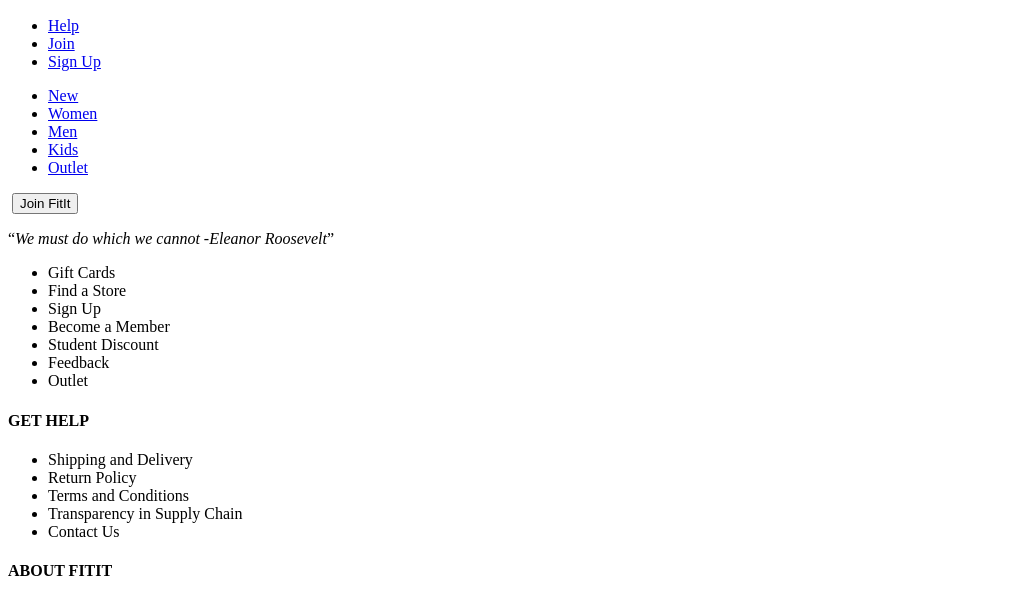
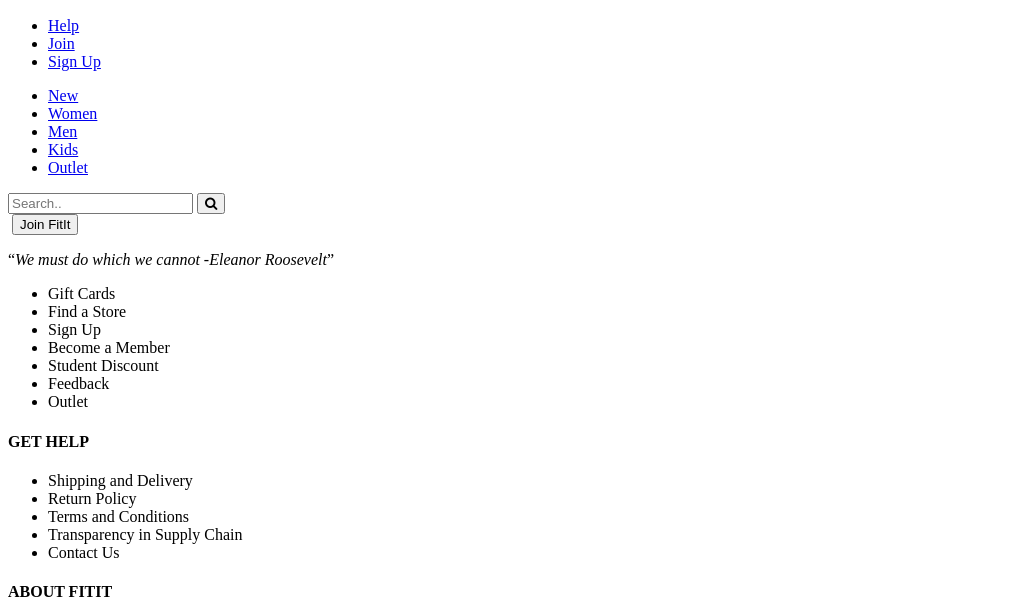
Before and after one commit to becodeorg/yu-4-the-start-up-group-6, a plain HTML site: page productpage.html in a window 1280 px wide. Shown: the part 54-652 px from the top of the page, without its empty margins (0-1020 px from the left). Drawn offline with Linux system fonts and the light colour scheme.

Commit message:
updated the productpage and established a link to the indexpage

```diff
--- a/productpage.html
+++ b/productpage.html
@@ -6,6 +6,8 @@
     <meta name="viewport" content="width=device-width, initial-scale=1.0">
     <title>FitIt</title>
     <link rel="stylesheet" href="style.css">
+    <link rel="stylesheet" href="https://cdnjs.cloudflare.com/ajax/libs/font-awesome/4.7.0/css/font-awesome.min.css">
+    <link rel="" href="index.html">
 </head>
 <body>
 
@@ -14,7 +16,7 @@
     <header>
         <img src="pics/logoFinal_fitIt_72px.png" width="81" height="43.4" alt="FitIt-Logo"> <!--logo-->
 
-        <nav>
+        <nav class="navbar1of2">
             <ul>
                 <!--for productpage<li><a href="#" class="Current">Home</a></li>-->
                 <li><a href="#" title="Help">Help</a></li>
@@ -23,7 +25,7 @@
             </ul>
         </nav>
 
-        <nav>
+        <nav class="navbar2of2">
             <ul>
                 <li><a href="#" title="New">New</a></li>
                 <li><a href="#" title="Women">Women</a></li>
@@ -31,6 +33,10 @@
                 <li><a href="#" title="Kids">Kids</a></li>
                 <li><a href="#" title="Outlet">Outlet</a></li>
             </ul>
+            <form class="searchbtn" action="action_page.php">
+                <input type="text" placeholder="Search.." name="search">
+                <button type="submit"><i class="fa fa-search"></i></button>
+              </form>
         </nav>
 
         <!--NiceToHave like a carousel/parallex img
```
